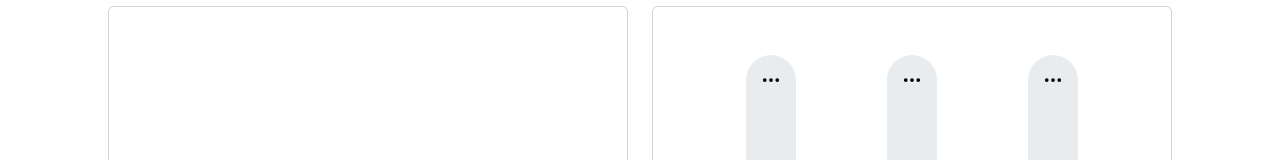
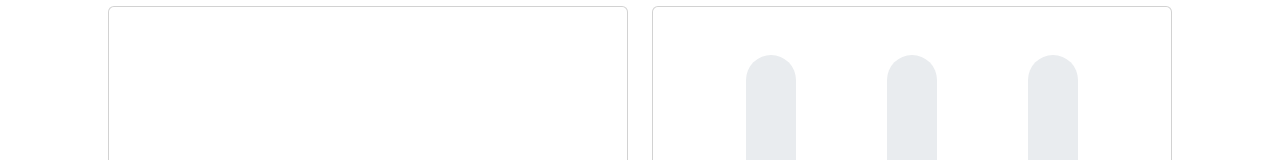
Before and after one commit to j0lev/swipeback-frontend, a React (Vite) app: page /fb/1 in a window 1280 px wide. Shown: the part 213-373 px from the top of the page. Built offline with nearby package versions, Linux system fonts and the light colour scheme.

Commit message:
removing vergotten imports

```diff
--- a/src/components/verticalSlider.jsx
+++ b/src/components/verticalSlider.jsx
@@ -1,5 +1,5 @@
 import "../styles/fb_page_slider.css";
-import { Alarm, Book, Lightbulb, ThreeDots } from "react-bootstrap-icons";
+//import { Alarm, Book, Lightbulb, ThreeDots } from "react-bootstrap-icons";
 import { useId } from "react";
 
 function VerticalSlider(props) {
@@ -39,7 +39,8 @@ function VerticalSlider(props) {
                             <div id={bar} onClick={onClickSlide} className="progress-bar" role="progressbar" aria-valuenow="50" aria-valuemin="0" aria-valuemax="100" style={{ height: "50%" , background: props.color}}></div>
 
                             <div  className="icon-dot-box" onClick={onClickInformation}>
-                                <ThreeDots className="icon-dot"  color="black" size={20}></ThreeDots>
+                                <i class="bi bi-three-dots"></i>
+
 
                             </div>
 
```
